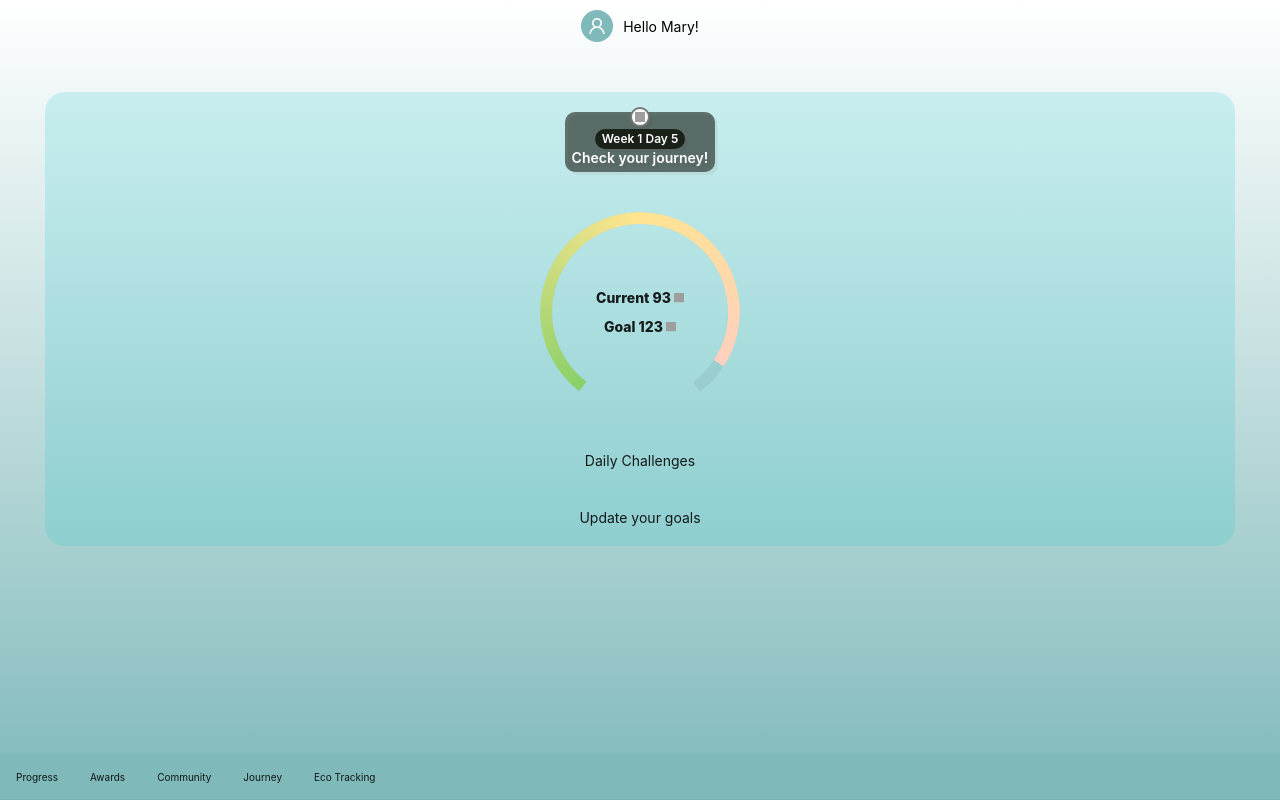
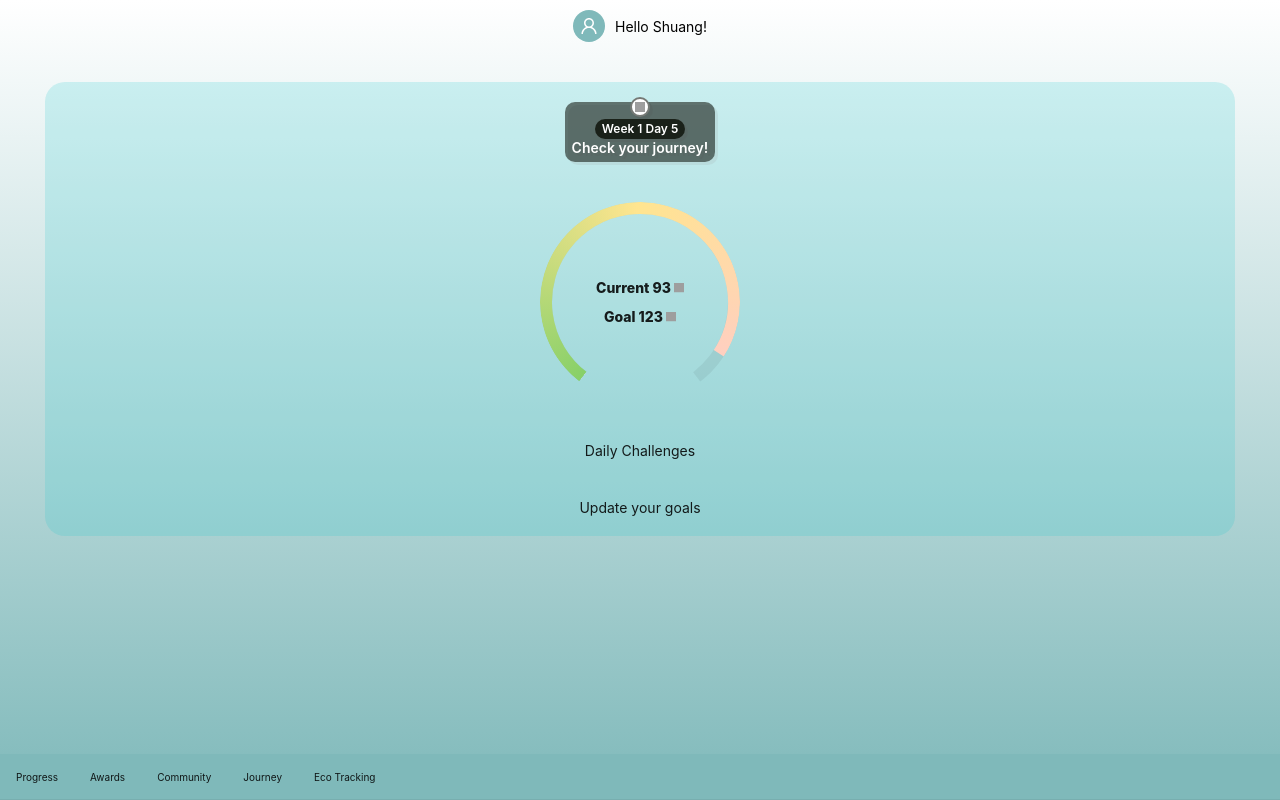
Before and after one commit to tangwengee/jaws, a React (Create React App) app in the folder jaws/: page / in a window 1280 px wide. Built offline with nearby package versions, Linux system fonts and the light colour scheme; grey boxes are pictures that could not be loaded.

Commit message:
refactor

```diff
--- /dev/null
+++ b/jaws/src/component/Banner/index.tsx
@@ -0,0 +1,30 @@
+import { Menu, MenuProps } from "antd";
+import { FC } from "react";
+
+export const Banner: FC = () => {
+
+    const items1: MenuProps["items"] = [
+        "Progress",
+        "Awards",
+        "Community",
+        "Journey",
+        "Eco Tracking",
+      ].map((key) => ({
+        key,
+        label: key,
+      }));
+
+    return (
+        <Menu
+        mode="horizontal"
+        defaultSelectedKeys={["1"]}
+        items={items1}
+        style={{
+          minWidth: 0,
+          flex: "auto",
+          backgroundColor: "#7fb9ba",
+          fontSize: "10px",
+        }}
+      />
+    );
+  };
--- a/jaws/src/component/Profile/index.tsx
+++ b/jaws/src/component/Profile/index.tsx
@@ -5,9 +5,9 @@ import { UserOutlined } from "@ant-design/icons";
 
 export const Profile: FC = () => {
   return (
-    <div style={{ gap: "10px", display: "flex", alignItems: "center", flexDirection: "row" }}>
+    <div style={{ gap: "10px", display: "flex", alignItems: "center", flexDirection: "row",padding: "10px" }}>
       <Avatar style={{ backgroundColor: '#7fb9ba' }} icon={<UserOutlined />} />
-      <div>Hello Mary!</div>
+      <div>Hello Shuang!</div>
     </div>
   );
 };
--- /dev/null
+++ b/jaws/src/component/ProgressCard/index.tsx
@@ -0,0 +1,26 @@
+import { FC } from "react";
+import { CurrentWeek } from "../CurrentWeek";
+import { ProgressCircle } from "../ProgressCircle";
+
+export const ProgressCard: FC = () => {
+    return (
+        <div
+        style={{
+          justifyContent: "center",
+          alignItems: "center",
+          display: "flex",
+          flexDirection: "column",
+          gap: "40px",
+          width: "93vw",
+          padding: "20px",
+          backgroundColor: "rgb(43, 201, 204, 0.2)",
+          borderRadius: "20px",
+        }}
+      >
+        <CurrentWeek />
+        <ProgressCircle />
+        <div>Daily Challenges</div>
+        <div>Update your goals</div>
+      </div>
+    );
+  };
--- a/jaws/src/pages/mainPage.tsx
+++ b/jaws/src/pages/mainPage.tsx
@@ -1,76 +1,36 @@
 import { FC } from "react";
-import { Layout, Menu, MenuProps } from "antd";
+import { Layout } from "antd";
 import { Profile } from "../component/Profile";
-import { ProgressCircle } from "../component/ProgressCircle";
-import { CurrentWeek } from "../component/CurrentWeek";
+import { ProgressCard } from "../component/ProgressCard";
+import { Banner } from "../component/Banner";
 
 const { Content, Footer } = Layout;
 
 export const MainPage: FC = () => {
-  const items1: MenuProps["items"] = [
-    "Progress",
-    "Awards",
-    "Community",
-    "Journey",
-    "Eco Tracking",
-  ].map((key) => ({
-    key,
-    label: key,
-  }));
 
   return (
     <Layout
       style={{
         minHeight: "100vh",
         backgroundImage: "linear-gradient(#ffffff, #7fb9ba)",
-        gap: "40px",
+        gap: "30px",
         justifyContent: "center",
         display: "flex",
         alignItems: "center",
       }}
     >
-      <div style={{ justifyContent: "left", display: "flex", padding: "10px" }}>
-        <Profile />
-      </div>
+      <Profile/>
       <Content>
-        <div
-          style={{
-            justifyContent: "center",
-            alignItems: "center",
-            display: "flex",
-            flexDirection: "column",
-            gap: "40px",
-            width: "93vw",
-            padding: "20px",
-            backgroundColor: "rgb(43, 201, 204, 0.2)",
-            borderRadius: "20px",
-          }}
-        >
-          <CurrentWeek />
-          <ProgressCircle />
-          <div>Daily Challenges</div>
-          <div>Update your goals</div>
-        </div>
+        <ProgressCard/>
       </Content>
       <Footer
         style={{
           backgroundColor: "#7fb9ba",
-          padding:0,
+          padding: 0,
           width: "100vw",
-
         }}
       >
-        <Menu
-          mode="horizontal"
-          defaultSelectedKeys={["1"]}
-          items={items1}
-          style={{
-            minWidth: 0,
-            flex: "auto",
-            backgroundColor: "#7fb9ba",
-            fontSize: "10px"
-          }}
-        />
+      <Banner/>
       </Footer>
     </Layout>
   );
```
